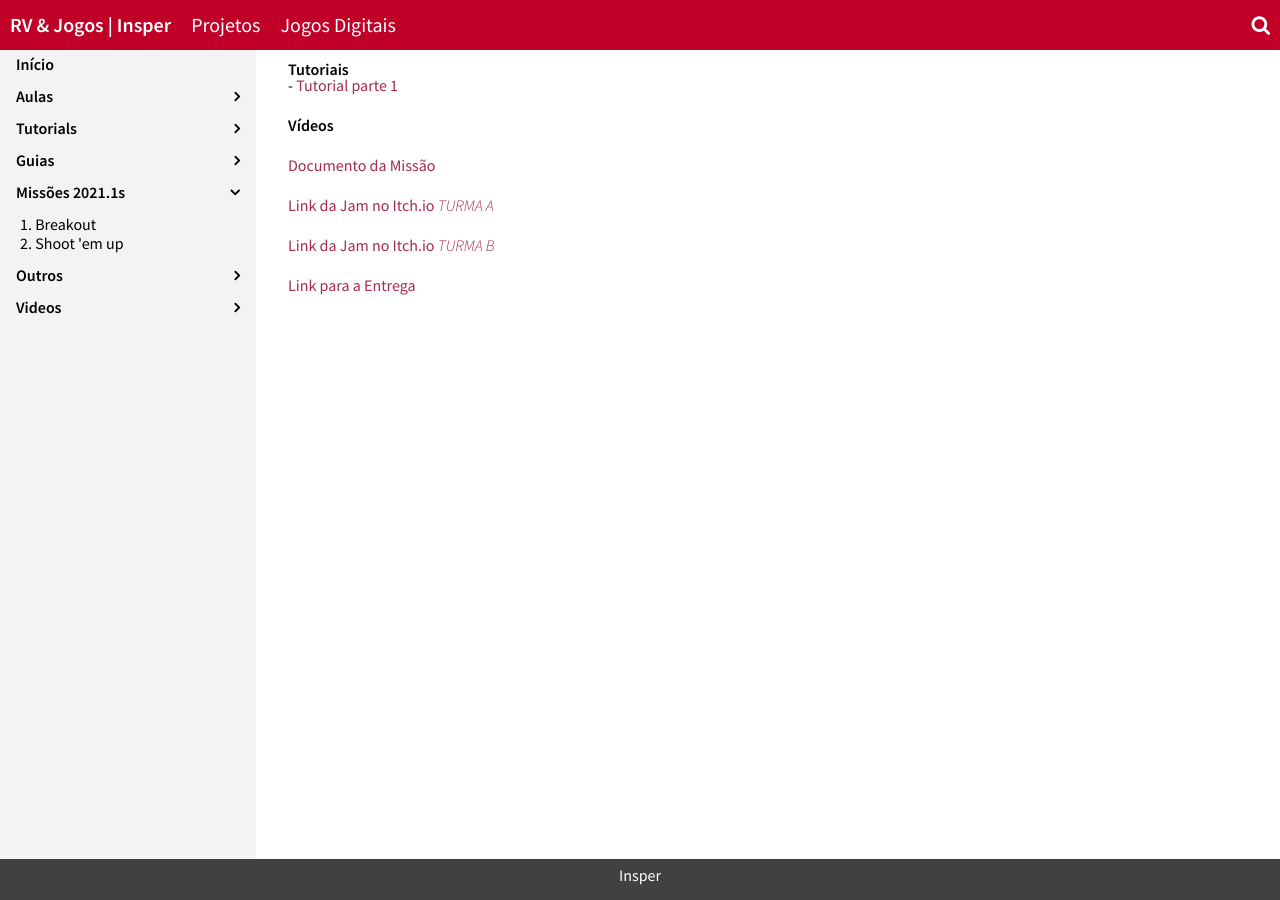
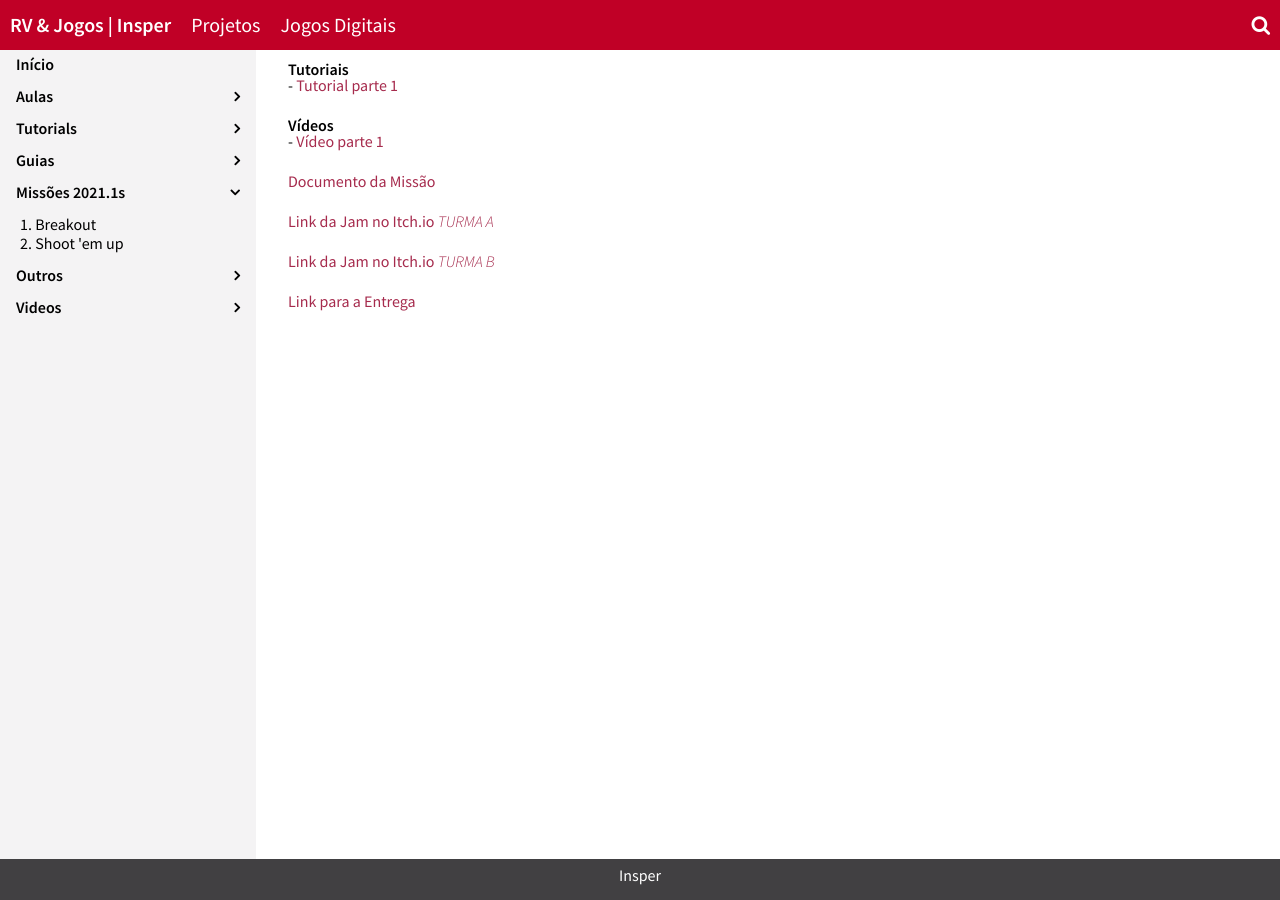
Before and after one commit to EmilFreme/templateBlog, a Jekyll site: the page built from _jogos_digitais/missao_shmup.md, in a window 1280 px wide. Built offline with Jekyll 4.4.1, drawn with Linux system fonts in a browser that asks for light colours.

Commit message:
link do video na missao

```diff
--- a/_jogos_digitais/missao_shmup.md
+++ b/_jogos_digitais/missao_shmup.md
@@ -8,7 +8,7 @@ type: missões 2021.1
     - [Tutorial parte 1]({% link _jogos_digitais/tutorial_shmup1.md %})
 
 **Vídeos**
-    <!-- - [Vídeo parte 1]({% link _jogos_digitais/videos_breakout1.md %})   -->
+    - [Vídeo parte 1]({% link _jogos_digitais/videos_shmup.md %})
 
 [Documento da Missão](https://docs.google.com/document/d/e/2PACX-1vT6crpqJiNQYst4gMWDqa61QRVmloAEwM9uOTVRx8bNER1IOIbc6BUAkLT_lDjUp8kebuGKH01szMo5/pub?embedded=true)
 
```
